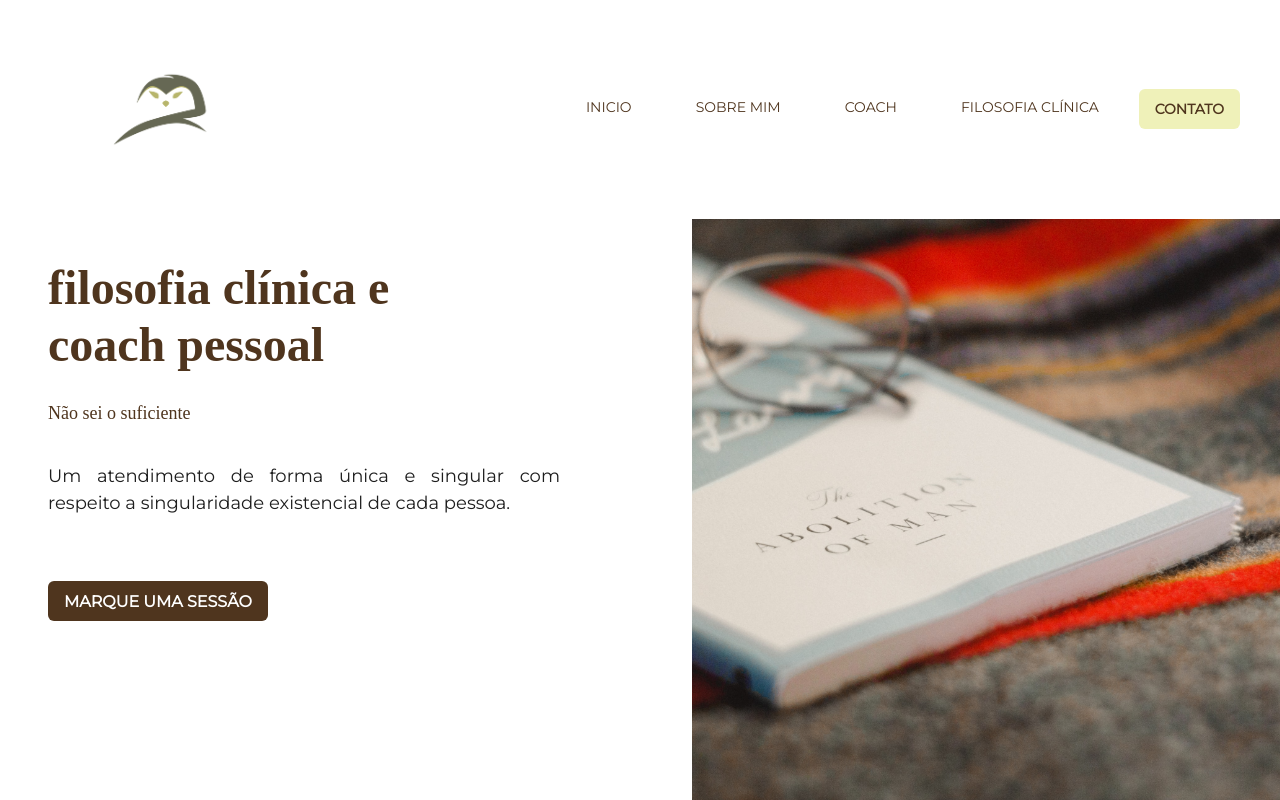
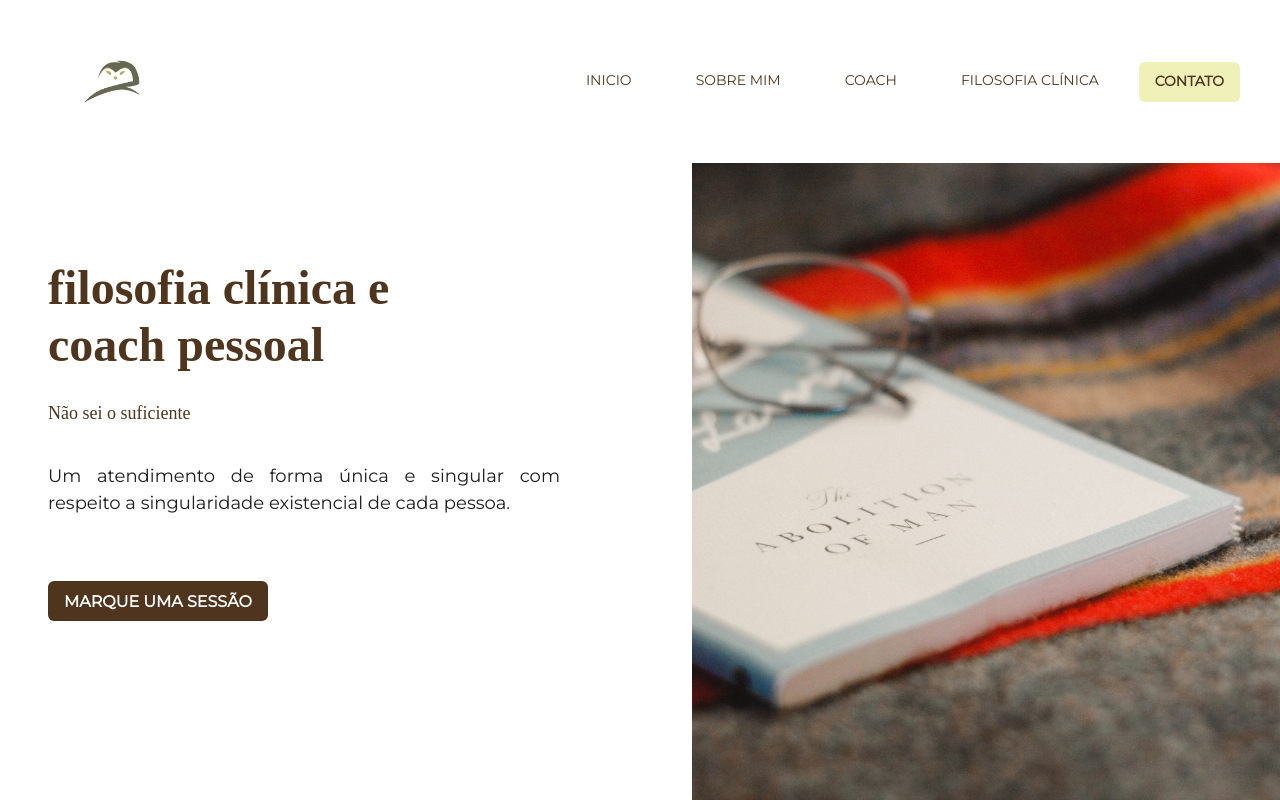
Before and after one commit to vhnakai/bullet-site, a Next.js app: page / in a window 1280 px wide. Shown: the top 800 px of the page. Built offline with nearby package versions, Linux system fonts and the light colour scheme; a web font is replaced by a local one.

Commit message:
logo ajuste header

```diff
--- a/pages/index.js
+++ b/pages/index.js
@@ -112,7 +112,7 @@ function Menu() {
           <a href="#inicio">
             <Image
               alt="Logo: Ivan Zanet Mangili - Coach Pessoal"
-              maxW={{ base: "270px", md: "250px" }}
+              maxW={{ base: "160px", md: "150px" }}
               src="./logo_izm.png"
             />
           </a>
```
Also changed, not shown: public/logo_izm_2.png (added).
